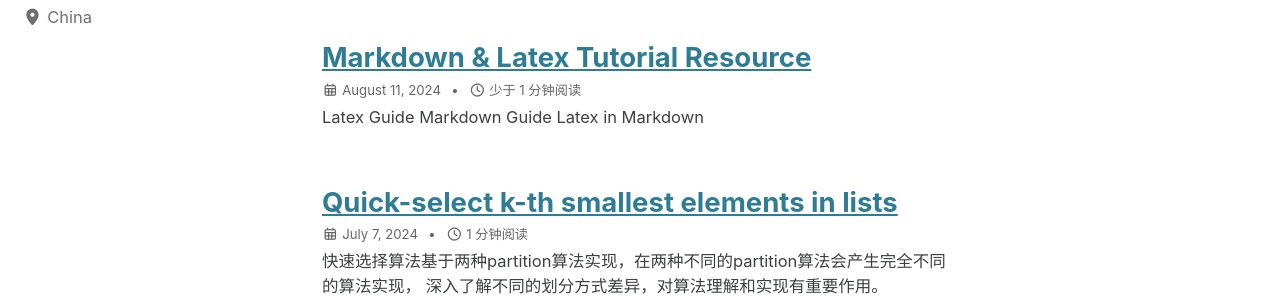
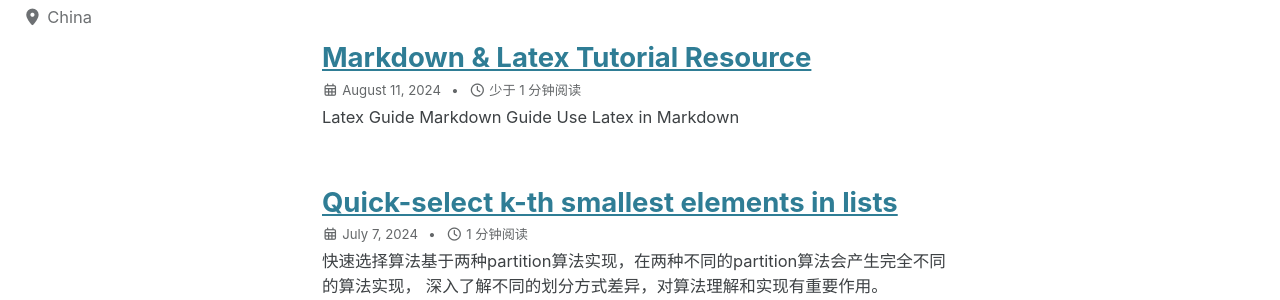
Before and after one commit to science-dojo/science-dojo.github.io, a Jekyll site: the page built from index.html, in a window 1280 px wide. Shown: the part 205-505 px from the top of the page. Built offline with Jekyll 4.4.1, drawn with Linux system fonts in a browser that asks for light colours; cached includes are drawn as plain includes; the list of posts is cut into pages by our own code.

Commit message:
update title

```diff
--- a/_posts/2024-08-11-Markdown-Latex-Tutorial-Resource.md
+++ b/_posts/2024-08-11-Markdown-Latex-Tutorial-Resource.md
@@ -11,4 +11,4 @@ layout: single
 
 ## [Latex Guide](https://www.fabriziomusacchio.com/teaching/LaTeX_Guide/)
 ## [Markdown Guide](https://www.fabriziomusacchio.com/teaching/Markdown_Guide/#text-folding)
-## [Latex in Markdown](https://www.janmeppe.com/blog/How-to-add-mathjax-to-minimal-mistakes/)
+## [Use Latex in Markdown](https://www.janmeppe.com/blog/How-to-add-mathjax-to-minimal-mistakes/)
```
